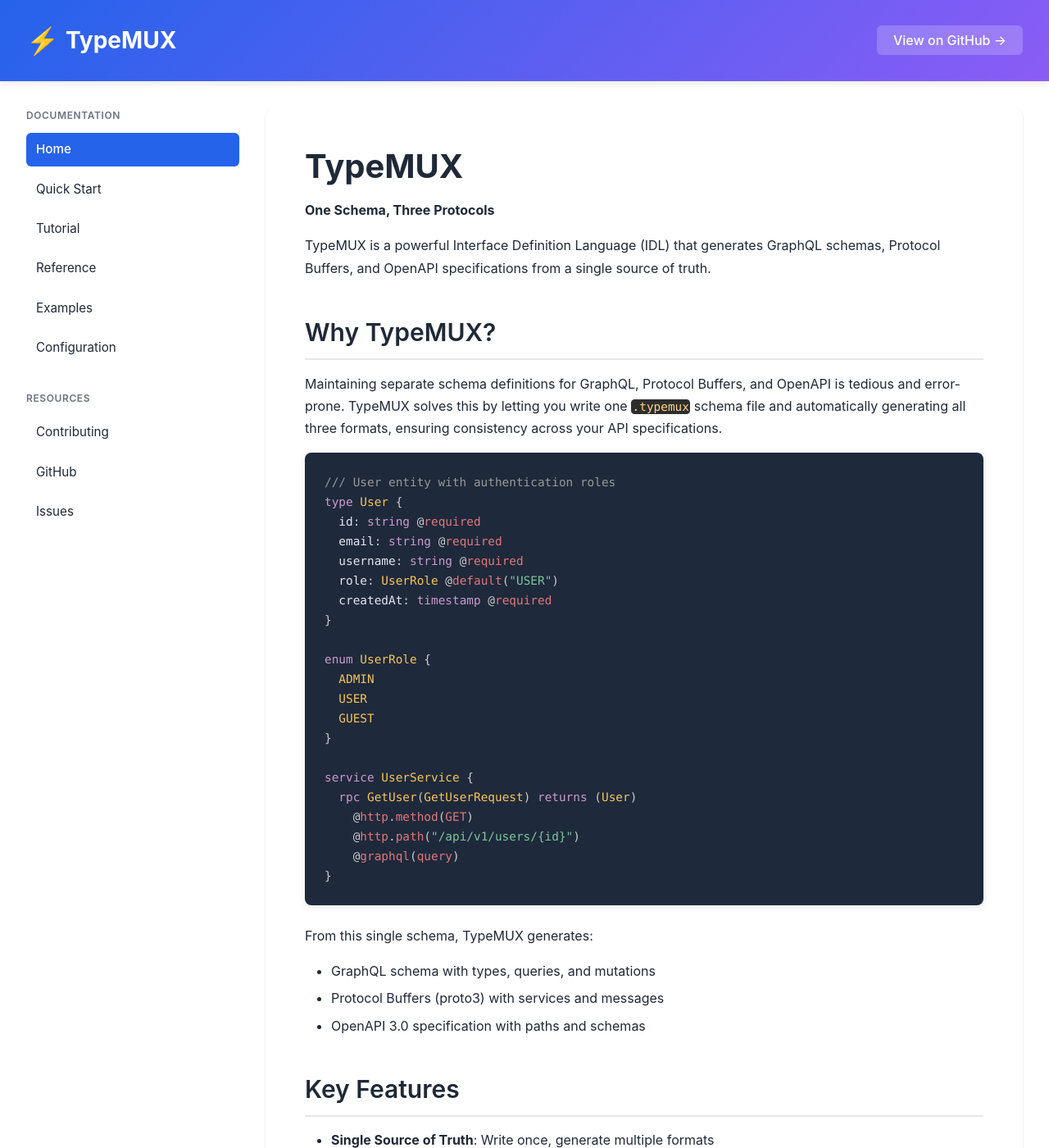
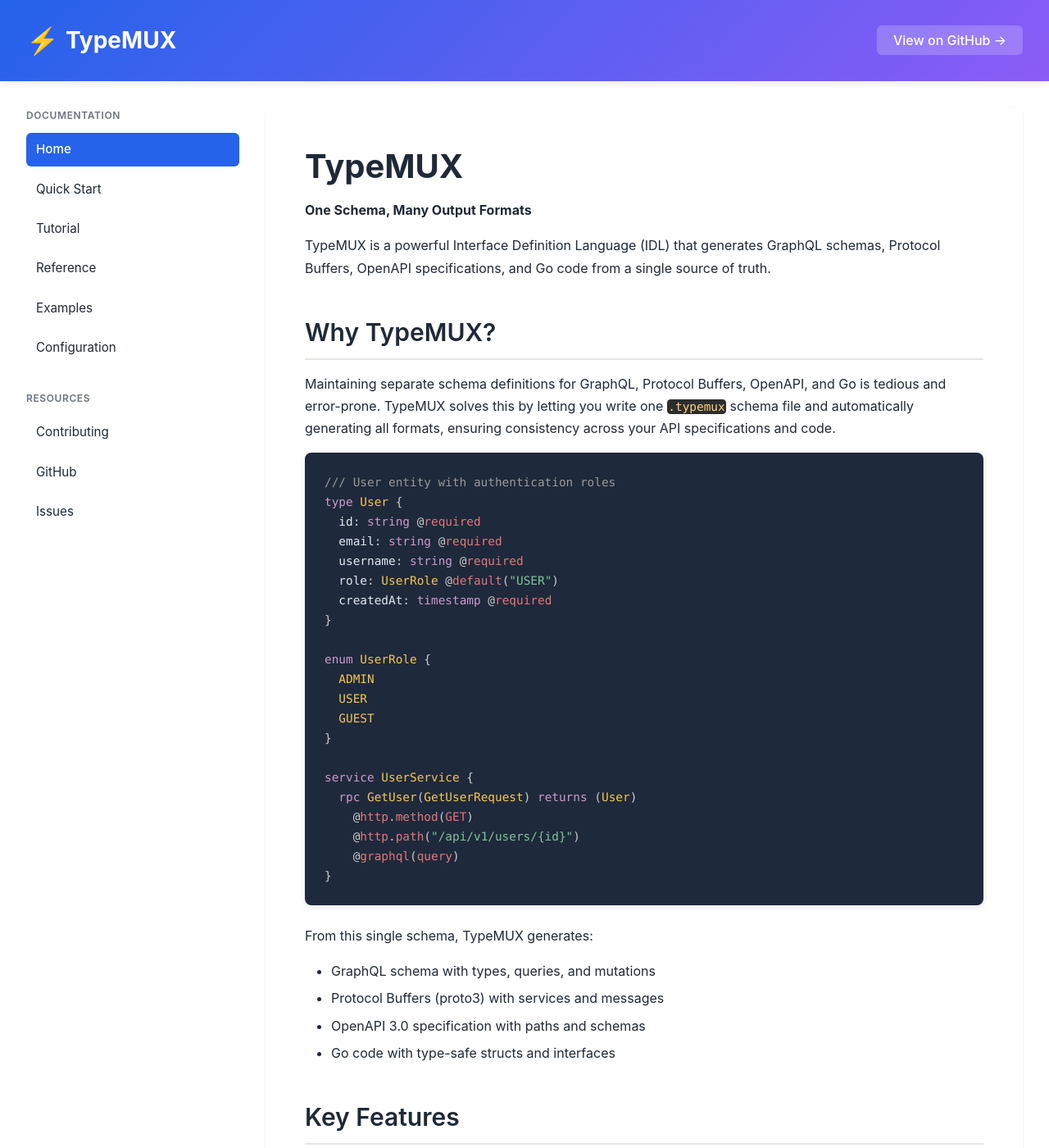
Before and after one commit to rasmartins/typemux, a Jekyll site: the page built from docs/index.md, in a window 1280 px wide and 1400 px high. Shown: the whole window at 82% size. Built offline with Jekyll 4.4.1, drawn with Linux system fonts in a browser that asks for light colours; nearby versions of some CDN libraries; our own code applies the rules of GitHub Pages for plain Markdown files; some of the changed text lies outside the part shown.

Commit message:
Update tagline from "Three Protocols" to "Many Output Formats"
Change the project tagline from "One Schema, Three Protocols" to
"One Schema, Many Output Formats" to better reflect TypeMUX's
capabilities now that it supports four output formats:
- GraphQL schemas
- Protocol Buffers (proto3)
- OpenAPI 3.0 specifications
- Go code

Updated files:
- README.md: Update tagline and add Go to output format lists
- docs/index.md: Update tagline and add Go to generated outputs
- docs/_config.yml: Update site description to include Go

The new tagline is more accurate and future-proof as additional
output formats may be added.

````diff
--- a/docs/_config.yml
+++ b/docs/_config.yml
@@ -1,7 +1,7 @@
 # Jekyll configuration for GitHub Pages
 theme: jekyll-theme-cayman
 title: TypeMUX
-description: One Schema, Three Protocols - Generate GraphQL, Protobuf, and OpenAPI from a single IDL
+description: One Schema, Many Output Formats - Generate GraphQL, Protobuf, OpenAPI, and Go from a single IDL
 
 # GitHub repository
 repository: rasmartins/typemux
--- a/docs/index.md
+++ b/docs/index.md
@@ -1,12 +1,12 @@
 # TypeMUX
 
-**One Schema, Three Protocols**
+**One Schema, Many Output Formats**
 
-TypeMUX is a powerful Interface Definition Language (IDL) that generates GraphQL schemas, Protocol Buffers, and OpenAPI specifications from a single source of truth.
+TypeMUX is a powerful Interface Definition Language (IDL) that generates GraphQL schemas, Protocol Buffers, OpenAPI specifications, and Go code from a single source of truth.
 
 ## Why TypeMUX?
 
-Maintaining separate schema definitions for GraphQL, Protocol Buffers, and OpenAPI is tedious and error-prone. TypeMUX solves this by letting you write one `.typemux` schema file and automatically generating all three formats, ensuring consistency across your API specifications.
+Maintaining separate schema definitions for GraphQL, Protocol Buffers, OpenAPI, and Go is tedious and error-prone. TypeMUX solves this by letting you write one `.typemux` schema file and automatically generating all formats, ensuring consistency across your API specifications and code.
 
 ```typemux
 /// User entity with authentication roles
@@ -36,6 +36,7 @@
 - GraphQL schema with types, queries, and mutations
 - Protocol Buffers (proto3) with services and messages
 - OpenAPI 3.0 specification with paths and schemas
+- Go code with type-safe structs and interfaces
 
 ## Key Features
 
````
Also changed, not shown: README.md.
